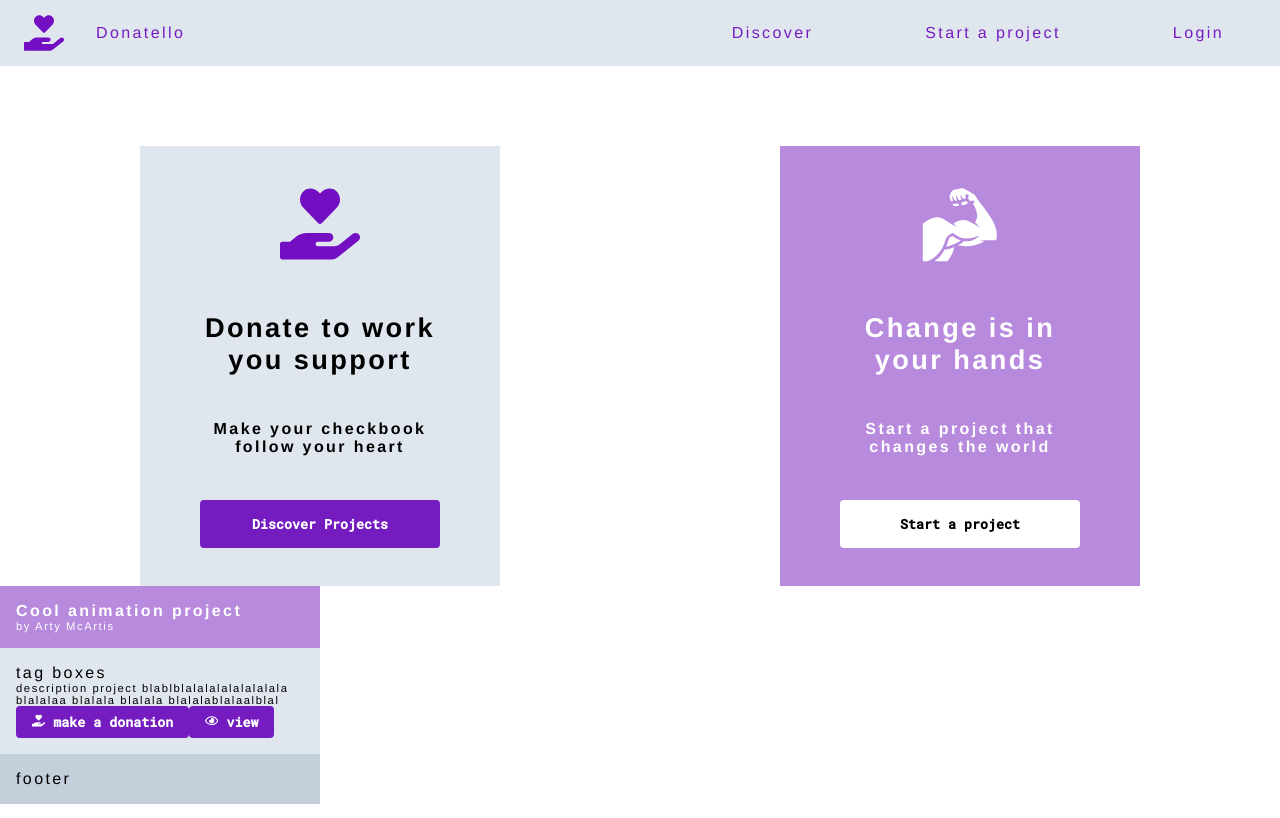
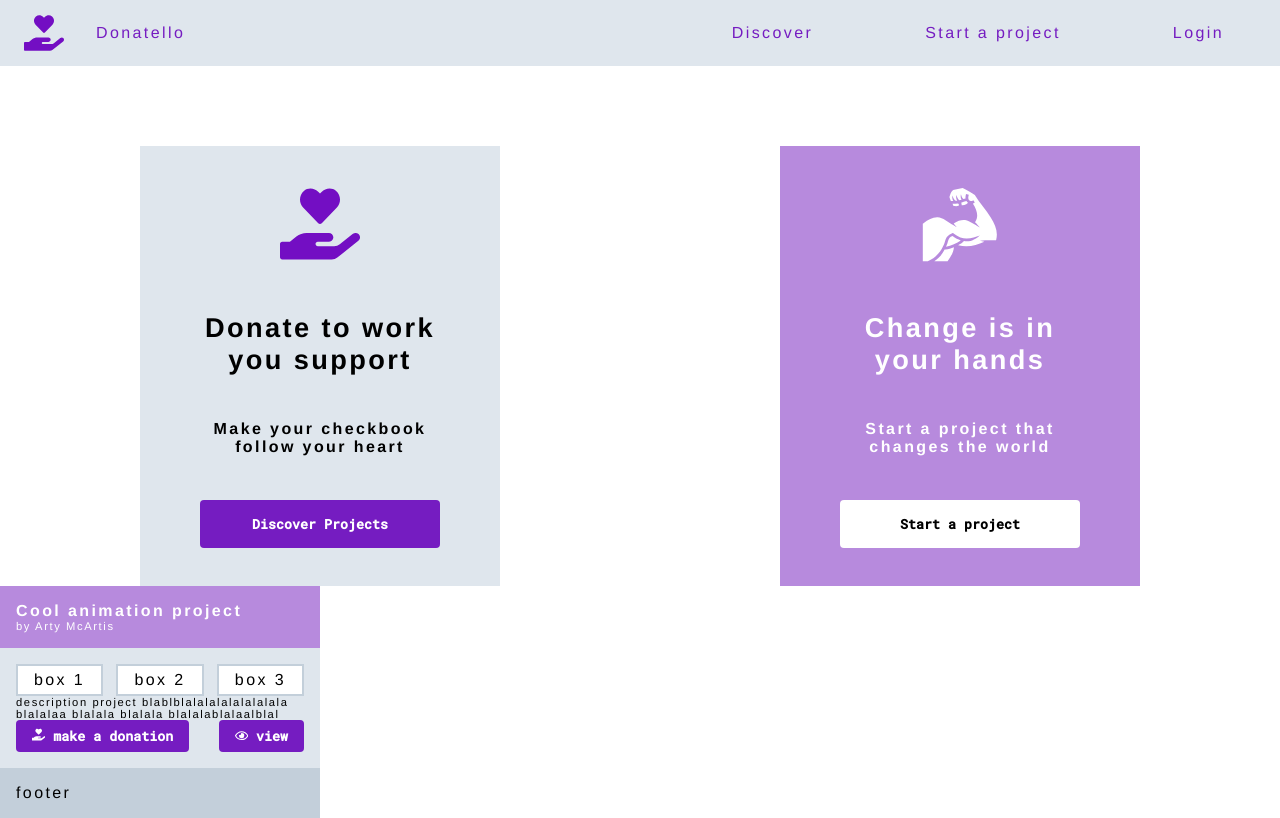
Before and after one commit to Reinoptland/donatello-frontend, a React (Create React App) app: page / in a window 1280 px wide. Built offline with nearby package versions, Linux system fonts and the light colour scheme.

Commit message:
main part

```diff
--- a/src/components/BtnCta.scss
+++ b/src/components/BtnCta.scss
@@ -43,5 +43,8 @@
     height: 32px;
     width: 85px;
     padding: 0 $small;
+    display: flex;
+    align-items: center;
+    justify-content: space-evenly;
   }
 }
--- a/src/components/ProjectCard.js
+++ b/src/components/ProjectCard.js
@@ -9,15 +9,27 @@ const ProjectCard = (props) => {
     <div className="project-card">
       <div className="project-card__header">
         <h4>{props.titleHeader}</h4>
-        <p>{props.by}</p>
+        <p className="project-card__text project-card__text--white">
+          {props.by}
+        </p>
       </div>
       <div className="project-card__main">
-        <div>tag boxes</div>
-        <p>
+        <div className="project-card__tags">
+          <div className="project-card__tags project-card__tags--css">
+            box 1
+          </div>
+          <div className="project-card__tags project-card__tags--css">
+            box 2
+          </div>
+          <div className="project-card__tags project-card__tags--css">
+            box 3
+          </div>
+        </div>
+        <p className="project-card__text project-card__text--black">
           description project blablblalalalalalalalala blalalaa blalala blalala
           blalalablalaalblal
         </p>
-        <div>
+        <div className="project-card__btn">
           <Button
             type="submit"
             icon={
--- a/src/components/ProjectCard.scss
+++ b/src/components/ProjectCard.scss
@@ -20,9 +20,42 @@
   &__main {
     background: $lightGrey;
     padding: $medium;
+    // display: flex;
+    // justify-content: space-evenly;
+    // flex-direction: column;
   }
   &__footer {
     background: $darkGrey;
     padding: $medium;
   }
+  &__text {
+    &--white {
+      color: $white;
+    }
+    &--black {
+      color: $black;
+    }
+  }
+  &__tags {
+    display: flex;
+    justify-content: space-between;
+    flex-direction: row;
+    align-items: center;
+    &--css {
+      border: 2px solid #c3cfda;
+      background: $white;
+      color: $black;
+      height: 32px;
+      padding: 0 $medium;
+      display: flex;
+      align-items: center;
+    }
+  }
+
+  &__btn {
+    display: flex;
+    justify-content: space-between;
+    flex-direction: row;
+    align-items: center;
+  }
 }
```
